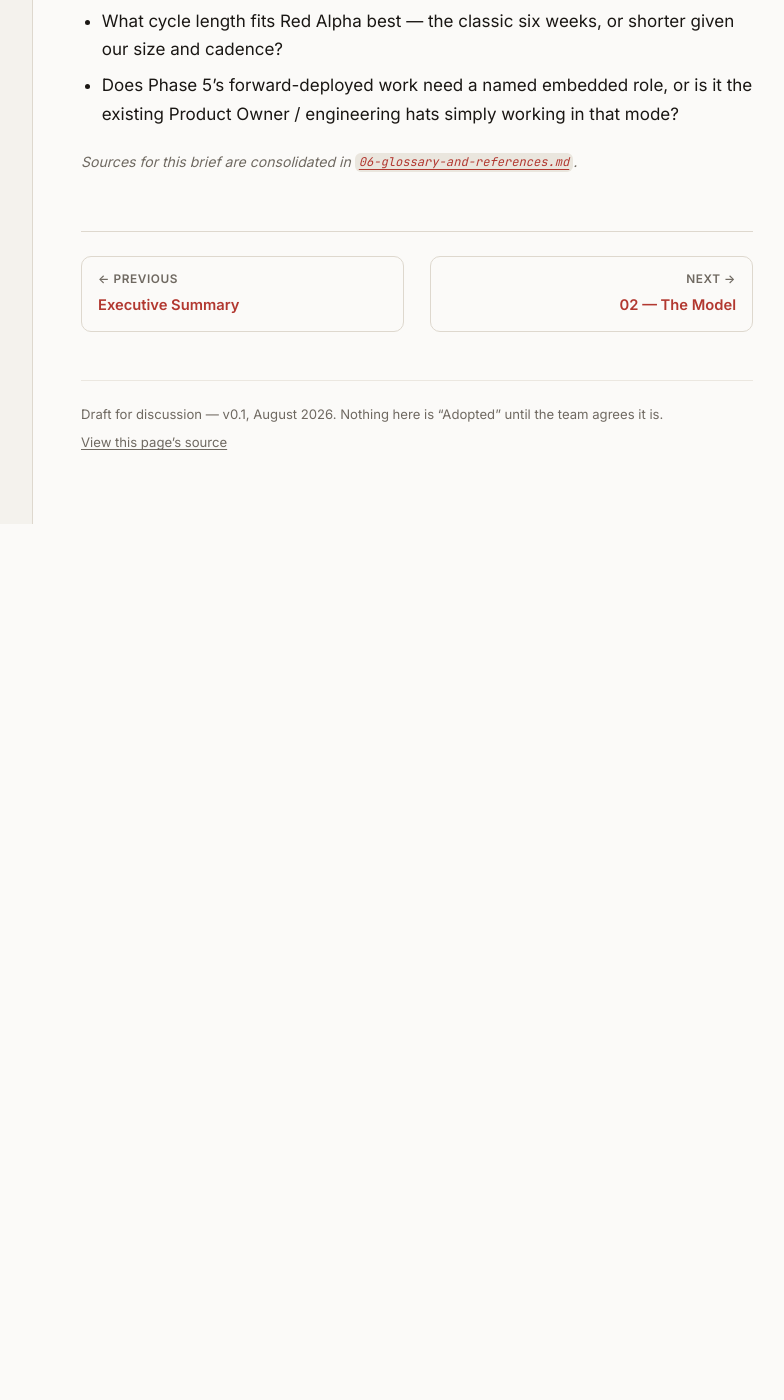
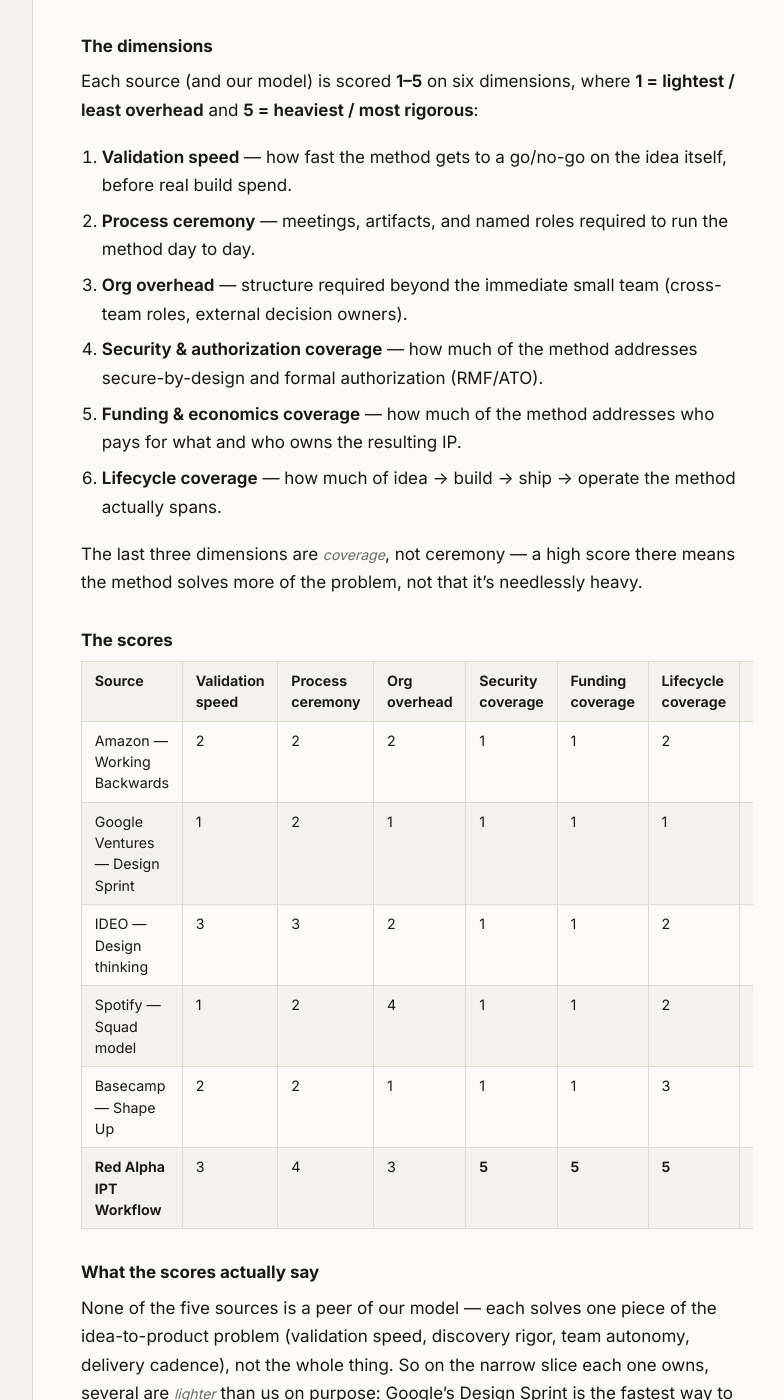
Before and after one commit to RA-Rob/IPT-Workflow, a Jekyll site: the page built from docs/01-research-brief-incubator-methodologies.md, in a window 1280 px wide and 1400 px high, scrolled down 6700 px. Shown: the whole window, without its empty margins (255-1039 px from the left). Built offline with Jekyll 4.4.1, drawn with Linux system fonts in a browser that asks for light colours; our own code applies the rules of GitHub Pages for plain Markdown files; before the commit the page ends 7224 px from its top, so only the background shows below that; some of the changed text lies outside the part shown.

Commit message:
Add difficulty scoring vs. the five researched methodologies
Answers a question raised at the tech council presentation (CEO):
whether building our own hybrid process made this harder, easier,
or the same as Amazon, Google Ventures, IDEO, Spotify, or Basecamp.

- docs/01: new dimension-scored comparison table (validation speed,
  ceremony, org overhead, security/funding/lifecycle coverage)
- EXECUTIVE-SUMMARY.md: leadership-facing explanation of why the
  hybrid carries more weight than any single source, linking to
  the doc/01 breakdown

Co-Authored-By: Claude Sonnet 5 <noreply@anthropic.com>

```diff
--- a/docs/01-research-brief-incubator-methodologies.md
+++ b/docs/01-research-brief-incubator-methodologies.md
@@ -79,6 +79,42 @@ The common denominator — **reduce uncertainty cheaply before committing, then
 
 ---
 
+## Difficulty comparison: our model vs. the five sources
+
+*This section answers a question raised at the tech council presentation of this research: did building our own process make this harder, easier, or about the same as any of the five methodologies we studied? A single "harder/easier" verdict hides more than it reveals, so the scoring below breaks difficulty into the dimensions that actually drive process weight. Treat the numbers as a discussion aid, not a precision instrument — the point is to make *where* the extra weight comes from legible, not to produce a defensible index.*
+
+### The dimensions
+
+Each source (and our model) is scored **1–5** on six dimensions, where **1 = lightest / least overhead** and **5 = heaviest / most rigorous**:
+
+1. **Validation speed** — how fast the method gets to a go/no-go on the idea itself, before real build spend.
+2. **Process ceremony** — meetings, artifacts, and named roles required to run the method day to day.
+3. **Org overhead** — structure required beyond the immediate small team (cross-team roles, external decision owners).
+4. **Security & authorization coverage** — how much of the method addresses secure-by-design and formal authorization (RMF/ATO).
+5. **Funding & economics coverage** — how much of the method addresses who pays for what and who owns the resulting IP.
+6. **Lifecycle coverage** — how much of idea → build → ship → operate the method actually spans.
+
+The last three dimensions are *coverage*, not ceremony — a high score there means the method solves more of the problem, not that it's needlessly heavy.
+
+### The scores
+
+| Source | Validation speed | Process ceremony | Org overhead | Security coverage | Funding coverage | Lifecycle coverage | Total |
+|---|---|---|---|---|---|---|---|
+| Amazon — Working Backwards | 2 | 2 | 2 | 1 | 1 | 2 | 10 |
+| Google Ventures — Design Sprint | 1 | 2 | 1 | 1 | 1 | 1 | 7 |
+| IDEO — Design thinking | 3 | 3 | 2 | 1 | 1 | 2 | 12 |
+| Spotify — Squad model | 1 | 2 | 4 | 1 | 1 | 2 | 11 |
+| Basecamp — Shape Up | 2 | 2 | 1 | 1 | 1 | 3 | 10 |
+| **Red Alpha IPT Workflow** | 3 | 4 | 3 | **5** | **5** | **5** | **25** |
+
+### What the scores actually say
+
+None of the five sources is a peer of our model — each solves one piece of the idea-to-product problem (validation speed, discovery rigor, team autonomy, delivery cadence), not the whole thing. So on the narrow slice each one owns, several are *lighter* than us on purpose: Google's Design Sprint is the fastest way to validate a single decision (a five-day box, nothing more); Basecamp's Shape Up carries the least organizational overhead and is explicitly built to shrink further for teams of two or three; Amazon's entry gate is a single iterated document. Spotify scores highest org overhead among the five (tribes, chapters, guilds), but that's still lighter than our model once security and funding are counted.
+
+Our model's total is highest, and almost all of that gap sits in the three coverage dimensions — security, funding, and lifecycle — where every one of the five sources scores a 1. That's not an oversight on their part; none of them had to solve for a customer-funded, secure, licensable product in a defense/government context. We built a hybrid specifically because no single source covers that ground: we borrowed Amazon's cheap validation gate, Google's sprint-as-a-tool, IDEO's discovery lens, Spotify's autonomy-with-alignment culture, and Basecamp's fixed-time/variable-scope cadence, then added the two things none of them carry — continuous RMF/authorization and a two-wallet POC/MVP funding model — because a lean team without those would either get audited out of a government contract or accidentally give away the product it's supposed to license. The extra process weight is the cost of also being funded, secure, and licensable at the same time; it is not weight added for its own sake.
+
+---
+
 ## Open questions / to resolve
 
 *These items are also tracked — with owners, decision owners, and what "resolved" looks like — in [`07-open-items.md`](07-open-items.md), the register the whole team works from.*
```
Also changed, not shown: EXECUTIVE-SUMMARY.md (+2 -0 lines).
